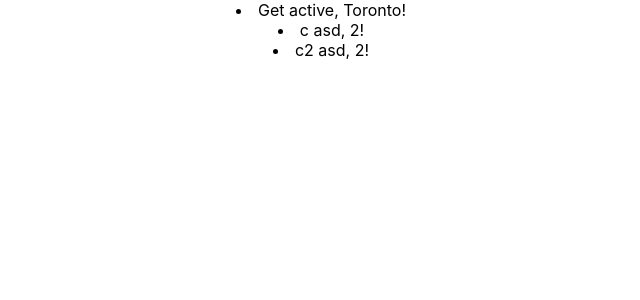
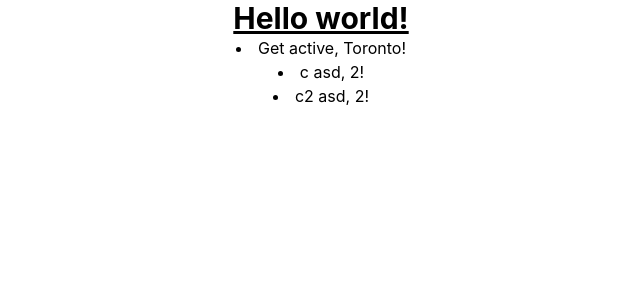
Before and after one commit to twotoque/Hack-the-Six-2024, a React (Create React App) app: page / in a window 1280 px wide. Shown: the top 300 px of the page, without its empty margins (319-959 px from the left). Built offline with nearby package versions, Linux system fonts and the light colour scheme.

Commit message:
installed tailwind

```diff
--- a/src/App.css
+++ b/src/App.css
@@ -1,3 +1,7 @@
+@tailwind base;
+@tailwind components;
+@tailwind utilities;
+
 .App {
   text-align: center;
 }
--- a/src/App.js
+++ b/src/App.js
@@ -11,6 +11,9 @@
 
   return (
     <div className="App">
+      <h1 class="text-3xl font-bold underline">
+        Hello world!
+      </h1>
       {test.map((item) => (
         <li key={item.id}>{item.title}</li>
       ))}
--- a/src/index.css
+++ b/src/index.css
@@ -1,3 +1,7 @@
+@tailwind base;
+@tailwind components;
+@tailwind utilities;
+
 body {
   margin: 0;
   font-family: -apple-system, BlinkMacSystemFont, 'Segoe UI', 'Roboto', 'Oxygen',
--- /dev/null
+++ b/tailwind.config.js
@@ -0,0 +1,8 @@
+/** @type {import('tailwindcss').Config} */
+module.exports = {
+  content: ["./src/**/*.{html,js}"],
+  theme: {
+    extend: {},
+  },
+  plugins: [],
+}
```
Also changed, not shown: src/input.css (added), src/output.css (added).
